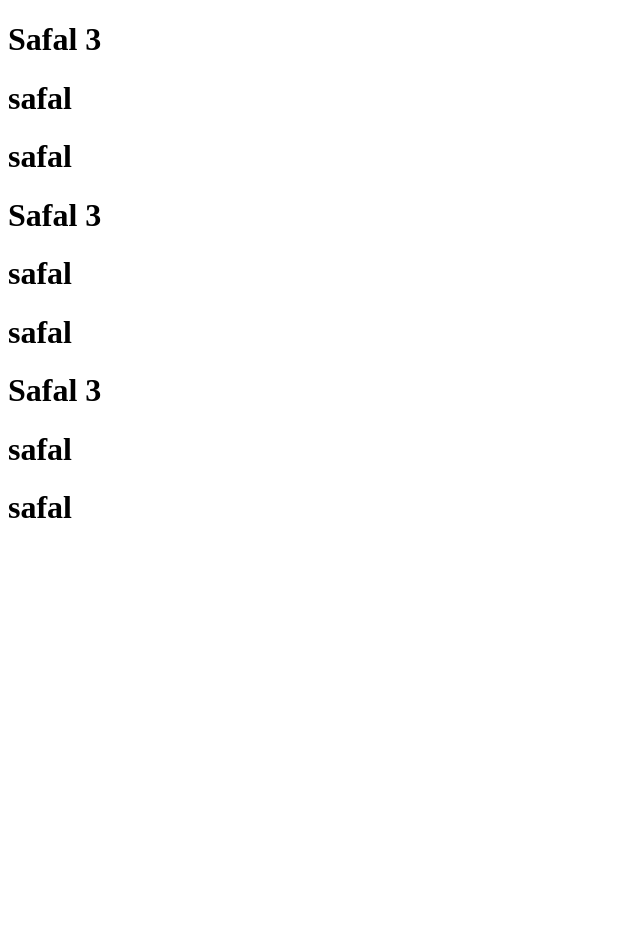
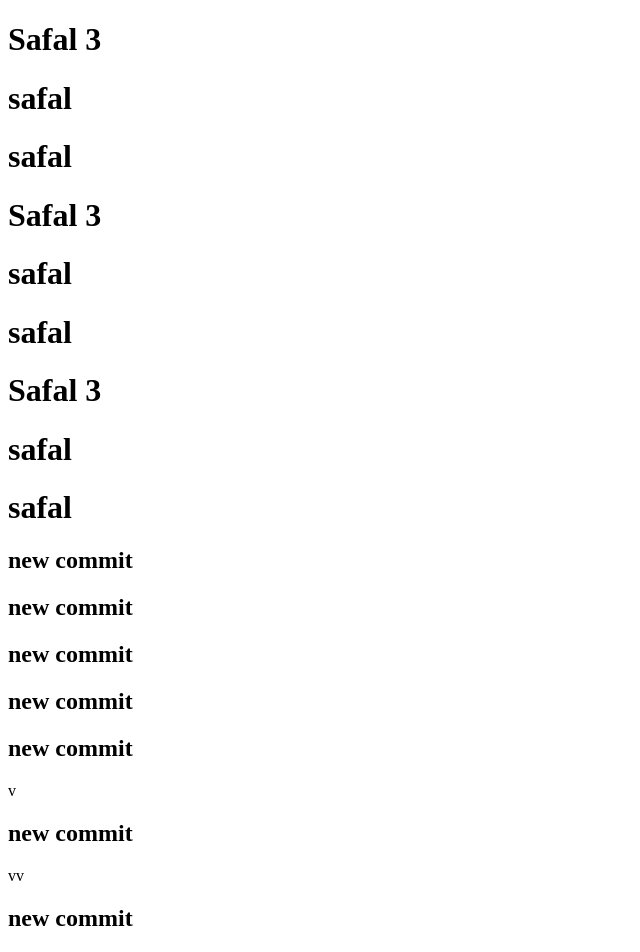
Before and after one commit to FeNriR0077/git_practice, a plain HTML site: page safal3.html in a window 1280 px wide. Shown: the whole page, without its empty margins (0-640 px from the left). Before the commit the page ends 800 px from the top, so only its background shows below. Drawn offline with Linux system fonts and the light colour scheme.

```diff
--- a/safal3.html
+++ b/safal3.html
@@ -16,5 +16,15 @@
     <h1>Safal 3</h1>
     <h1>safal</h1>
     <h1>safal</h1>
+
+    <h2>new commit</h2>
+    <h2>new commit</h2>
+    <h2>new commit</h2>
+    <h2>new commit</h2>
+    <h2>new commit</h2>
+    v
+    <h2>new commit</h2>
+    vv
+    <h2>new commit</h2>
   </body>
 </html>
```
Also changed, not shown: safal4.html (added, +27 -0 lines).
